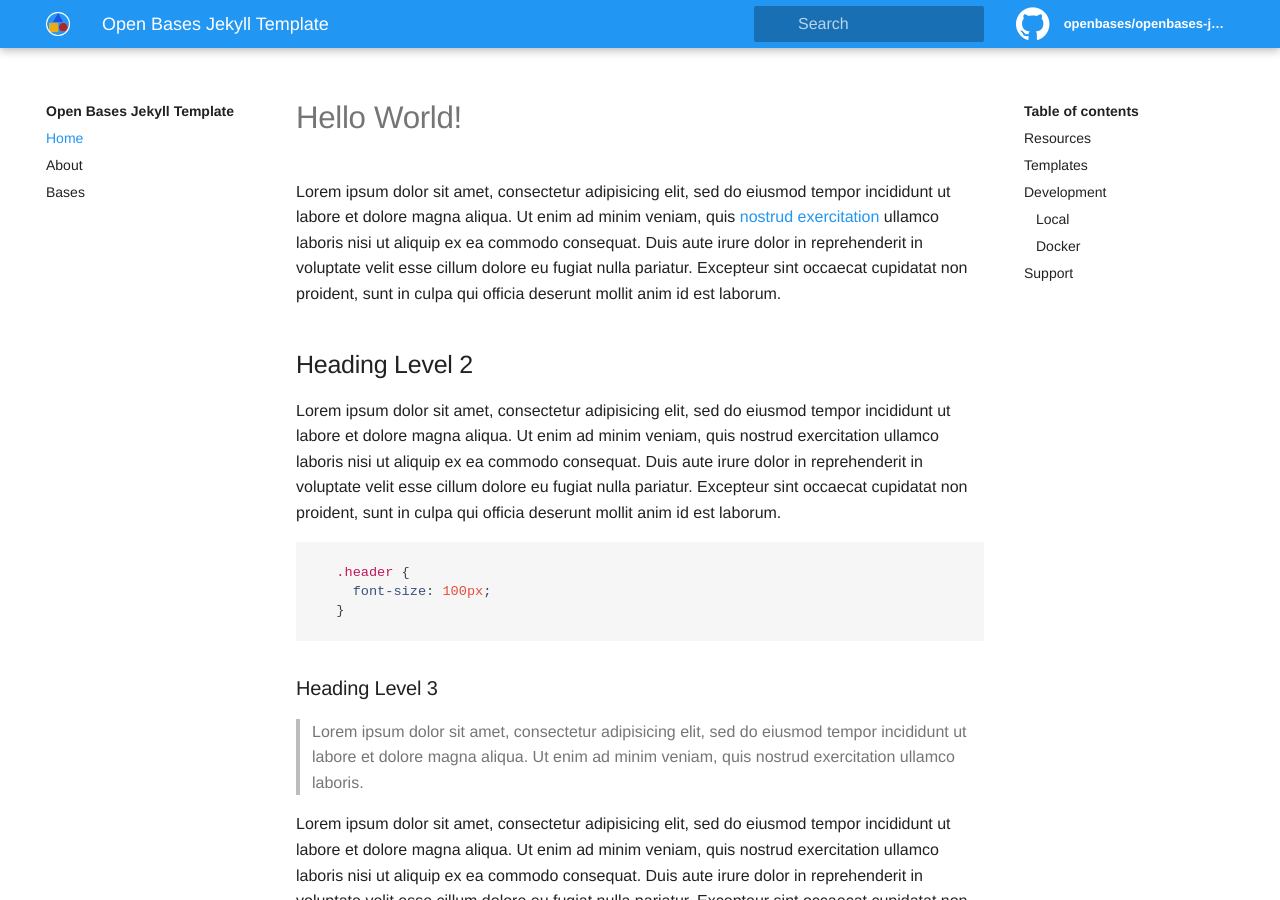
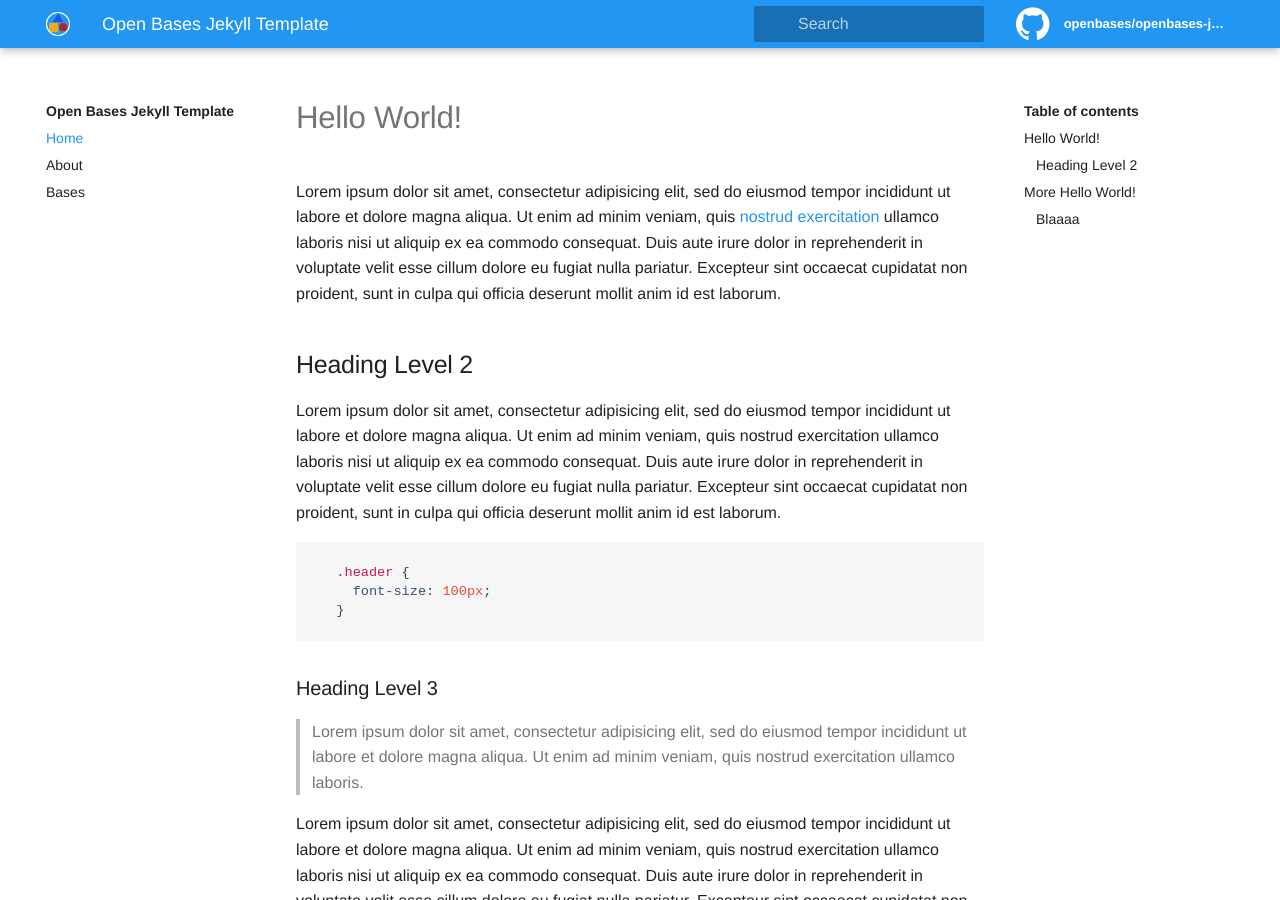
Before and after one commit to openbases/openbases-jekyll-theme, a Jekyll site: the page built from index.md, in a window 1280 px wide and 900 px high. Built offline with Jekyll 4.4.1, drawn with Linux system fonts in a browser that asks for light colours; some of the changed text lies outside the part shown.

Commit message:
woot, toc is working!

```diff
--- a/_includes/sidebar.html
+++ b/_includes/sidebar.html
@@ -24,32 +24,11 @@
               <ul class="md-nav__list" data-md-scrollfix="">
                 {% for section in site.data.toc %}
                 <li class="md-nav__item">
-                  <a class="md-nav__link" href="#{{ section.slug }}" title="Resources">{{ section.title }}</a>
+                  <a class="md-nav__link" href="#{{ section.slug }}"
+                     id="pancakes-{{ section.slug }}"
+                     title="{{ section.title }}">{{ section.title }}</a>
                 </li>
                 {% endfor %}
-
-                <!-- TOC IS HERE-->
-                <li class="md-nav__item">
-                  <a class="md-nav__link" href="#templates" title="Templates">Templates</a>
-                </li>
-                <li class="md-nav__item">
-                  <a class="md-nav__link" href="#development" title="Development">Development</a>
-                  <nav class="md-nav">
-                    <ul class="md-nav__list">
-                      <li class="md-nav__item">
-                        <a class="md-nav__link" href="#local" title="Local">Local</a>
-                      </li>
-                      <li class="md-nav__item">
-                         <a class="md-nav__link" href="#docker" title="Docker">Docker</a>
-                      </li>
-                    </ul>
-                  </nav>
-                </li>
-                <li class="md-nav__item">
-                  <a class="md-nav__link" href="#support" title="Support">Support</a>
-                </li>
-
-
               </ul>
             </nav>
           </li>
@@ -69,29 +48,8 @@
     <div class="md-sidebar__inner">
       <nav class="md-nav md-nav--secondary">
         <label class="md-nav__title" for="__toc">Table of contents</label>
-        <ul class="md-nav__list" data-md-scrollfix="">
-          <li class="md-nav__item">
-            <a class="md-nav__link" href="#resources" title="Resources">Resources</a>
-          </li>
-          <li class="md-nav__item">
-            <a class="md-nav__link" href="#templates" title="Templates">Templates</a>
-          </li>
-          <li class="md-nav__item">
-            <a class="md-nav__link" href="#development" title="Development">Development</a>
-            <nav class="md-nav">
-              <ul class="md-nav__list">
-                <li class="md-nav__item">
-                  <a class="md-nav__link" href="#local" title="Local">Local</a>
-                </li>
-                <li class="md-nav__item">
-                  <a class="md-nav__link" href="#docker" title="Docker">Docker</a>
-                </li>
-              </ul>
-            </nav>
-          </li>
-          <li class="md-nav__item">
-            <a class="md-nav__link" href="#support" title="Support">Support</a>
-          </li>
+        <ul id="nav-toc" class="md-nav__list" data-md-scrollfix="">
+        <!-- toc will be appended here!-->
         </ul>
       </nav>
     </div>
--- /dev/null
+++ b/_includes/toc.html
@@ -0,0 +1,35 @@
+<script
+  src="https://code.jquery.com/jquery-3.3.1.min.js"
+  integrity="sha256-FgpCb/KJQlLNfOu91ta32o/NMZxltwRo8QtmkMRdAu8="
+  crossorigin="anonymous"></script>
+
+<script>
+$(document).ready(function() {
+
+    var toc = $('#nav-toc');
+
+    // Select each header
+    sections = $('#md-container-pancakes h1');
+        $.each(sections, function( idx, v ) {
+            section = $(v);
+            var div_id = $(section).attr('id');
+            var div_text = section.text();
+            var parent = $( "#" + div_id)
+            var content = '<li id="link_' + div_id + '" class="md-nav__item"><a class="md-nav__link" href="#' + div_id + '" title="' + div_text +'">' + div_text +'</a></li>';
+            $(toc).append(content);
+
+            // Add section code to subnavigation
+            var children = $('<nav class="md-nav"><ul class="md-nav__list"></nav></ul>')
+            var contenders = $("#" + div_id).nextUntil( "h1" );
+            $.each(contenders, function(idx, contender){
+               if($(contender).is('h2')) {
+                   var contender_id = $(contender).attr('id');
+                   var contender_text = $(contender).text();
+                   var content = '<li class="md-nav__item"><a class="md-nav__link" href="#' + contender_id + '" title="' + contender_text +'">' + contender_text +'</a></li>';
+                   children.append(content);
+                }
+             })
+             $("#link_" + div_id).append(children);
+        });
+    });
+</script>
--- a/_layouts/default.html
+++ b/_layouts/default.html
@@ -9,7 +9,9 @@
         <main class="md-main">
             <div class="md-main__inner md-grid" data-md-component="container">
             {% include sidebar.html %}
-            {{ content }}
+                <div id="md-container-pancakes">
+                {{ content }}
+                </div>
             </div>
         </main>
     </div>
--- a/_layouts/page.html
+++ b/_layouts/page.html
@@ -4,5 +4,6 @@ layout: default
 <div class="md-content">
     <article class="md-content__inner md-typeset">
     {{ content }}
+    {% include toc.html %}
     </article>
 </div>
--- a/_pages/about.markdown
+++ b/_pages/about.markdown
@@ -3,6 +3,9 @@ layout: page
 title: About
 permalink: /about/
 ---
+
+# About
+
 Lorem ipsum dolor sit amet, consectetur adipisicing elit, sed do eiusmod tempor incididunt ut labore et dolore magna aliqua. Ut enim ad minim veniam, quis nostrud exercitation ullamco laboris nisi ut aliquip ex ea commodo consequat. Duis aute irure dolor in reprehenderit in voluptate velit esse cillum dolore eu fugiat nulla pariatur. Excepteur sint occaecat cupidatat non proident, sunt in culpa qui officia deserunt mollit anim id est laborum.
 
 Lorem ipsum dolor sit amet, consectetur adipisicing elit, sed do eiusmod tempor incididunt ut labore et dolore magna aliqua. Ut enim ad minim veniam, quis nostrud exercitation ullamco laboris nisi ut aliquip ex ea commodo consequat. Duis aute irure dolor in reprehenderit in voluptate velit esse cillum dolore eu fugiat nulla pariatur. Excepteur sint occaecat cupidatat non proident, sunt in culpa qui officia deserunt mollit anim id est laborum.
--- a/index.md
+++ b/index.md
@@ -23,3 +23,11 @@ Lorem ipsum dolor sit amet, consectetur adipisicing elit, sed do eiusmod tempor
 > Lorem ipsum dolor sit amet, consectetur adipisicing elit, sed do eiusmod tempor incididunt ut labore et dolore magna aliqua. Ut enim ad minim veniam, quis nostrud exercitation ullamco laboris.
 
 Lorem ipsum dolor sit amet, consectetur adipisicing elit, sed do eiusmod tempor incididunt ut labore et dolore magna aliqua. Ut enim ad minim veniam, quis nostrud exercitation ullamco laboris nisi ut aliquip ex ea commodo consequat. Duis aute irure dolor in reprehenderit in voluptate velit esse cillum dolore eu fugiat nulla pariatur. Excepteur sint occaecat cupidatat non proident, sunt in culpa qui officia deserunt mollit anim id est laborum.
+
+# More Hello World!
+
+Lorem ipsum dolor sit amet, consectetur adipisicing elit, sed do eiusmod tempor incididunt ut labore et dolore magna aliqua. Ut enim ad minim veniam, quis [nostrud exercitation](http://alexcarpenter.me) ullamco laboris nisi ut aliquip ex ea commodo consequat. Duis aute irure dolor in reprehenderit in voluptate velit esse cillum dolore eu fugiat nulla pariatur. Excepteur sint occaecat cupidatat non proident, sunt in culpa qui officia deserunt mollit anim id est laborum.
+
+## Blaaaa
+
+Lorem ipsum dolor sit amet, consectetur adipisicing elit, sed do eiusmod tempor incididunt ut labore et dolore magna aliqua. Ut enim ad minim veniam, quis nostrud exercitation ullamco laboris nisi ut aliquip ex ea commodo consequat. Duis aute irure dolor in reprehenderit in voluptate velit esse cillum dolore eu fugiat nulla pariatur. Excepteur sint occaecat cupidatat non proident, sunt in culpa qui officia deserunt mollit anim id est laborum.
```
